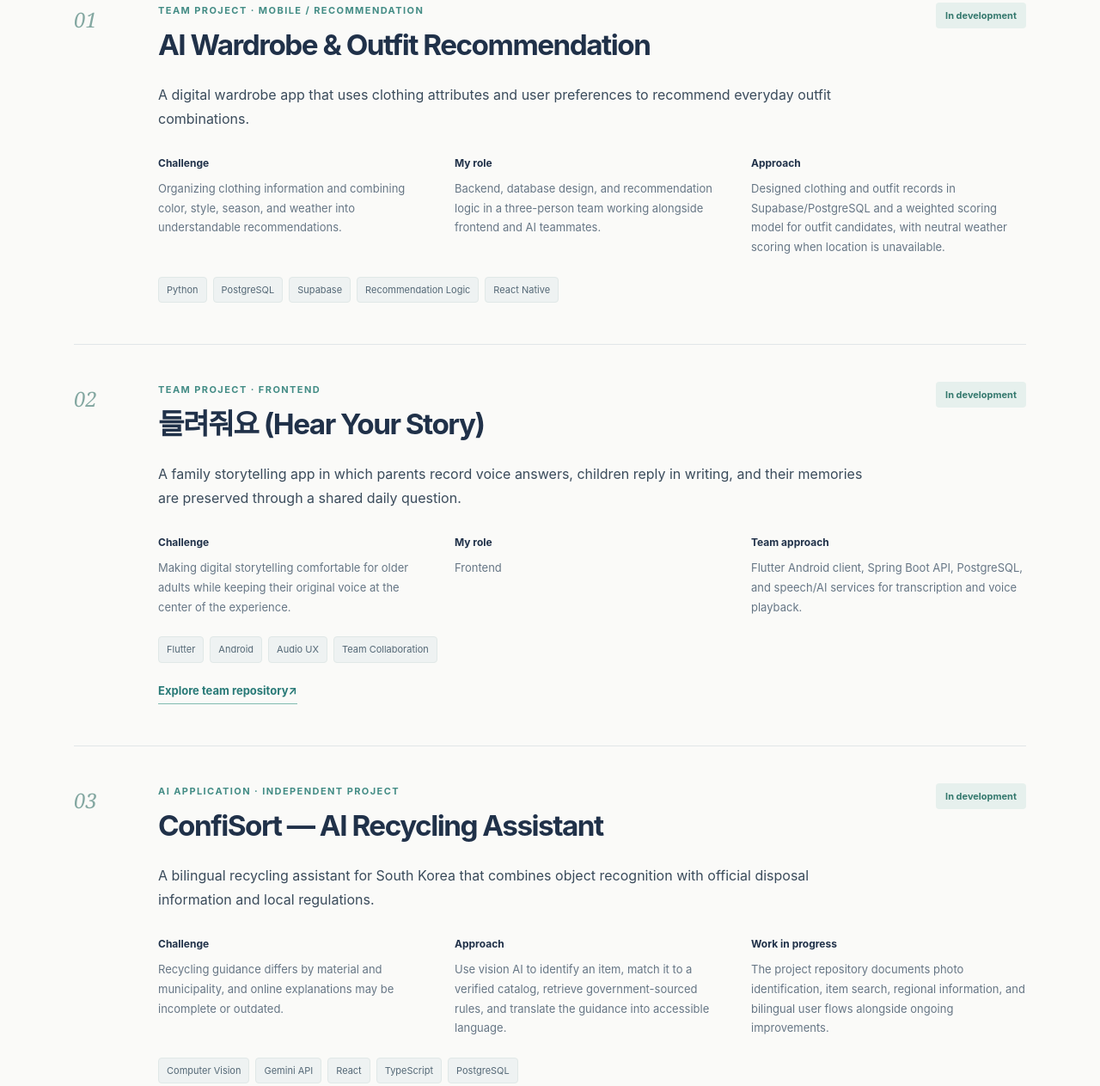
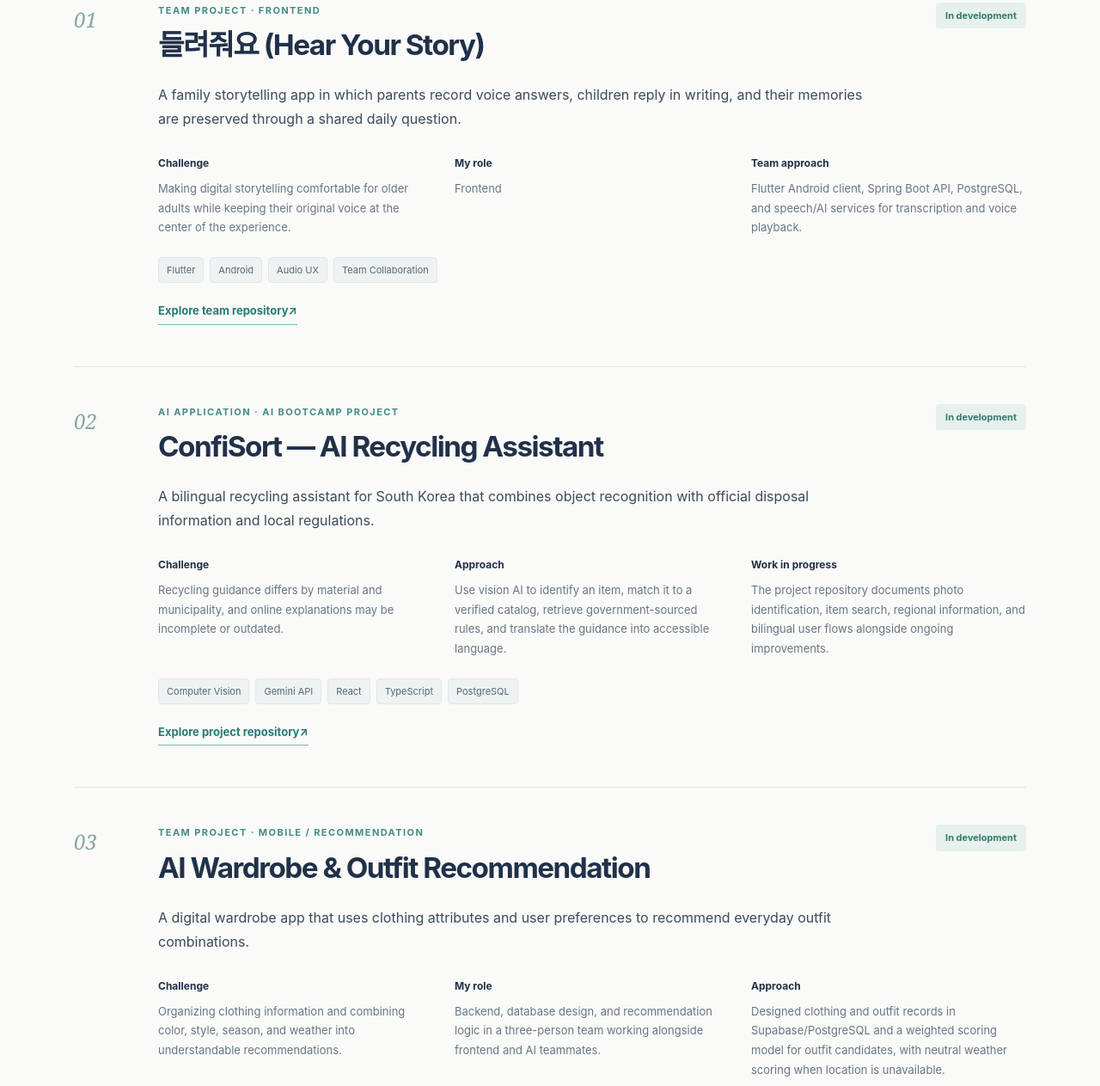
Before and after one commit to ymina25/portfolio, a plain HTML site: page index.html in a window 1280 px wide. Shown: the part 1703-2966 px from the top of the page at 86% size. Drawn offline with Linux system fonts and the light colour scheme.

Commit message:
Reorganize project entries in index.html

```diff
--- a/index.html
+++ b/index.html
@@ -44,10 +44,11 @@
     <div class="container">
       <div class="section-heading"><div><p class="section-label">02 — SELECTED PROJECTS</p><h2>Things I've worked on<span class="accent-dot">.</span></h2></div><p>Product ideas, practical engineering, and team collaboration.</p></div>
       <div class="project-list">
-        <article class="project-entry"><div class="project-no">01</div><div class="project-main"><div class="project-head"><div><p class="project-type">TEAM PROJECT · MOBILE / RECOMMENDATION</p><h3>AI Wardrobe &amp; Outfit Recommendation</h3></div><span class="status-pill">In development</span></div><p class="project-summary">A digital wardrobe app that uses clothing attributes and user preferences to recommend everyday outfit combinations.</p><div class="project-facts"><div><b>Challenge</b><p>Organizing clothing information and combining color, style, season, and weather into understandable recommendations.</p></div><div><b>My role</b><p>Backend, database design, and recommendation logic in a three-person team working alongside frontend and AI teammates.</p></div><div><b>Approach</b><p>Designed clothing and outfit records in Supabase/PostgreSQL and a weighted scoring model for outfit candidates, with neutral weather scoring when location is unavailable.</p></div></div><div class="tag-row"><span>Python</span><span>PostgreSQL</span><span>Supabase</span><span>Recommendation Logic</span><span>React Native</span></div></div></article>
-        <article class="project-entry"><div class="project-no">02</div><div class="project-main"><div class="project-head"><div><p class="project-type"> TEAM PROJECT · FRONTEND</p><h3>들려줘요 (Hear Your Story)</h3></div><span class="status-pill">In development</span></div><p class="project-summary">A family storytelling app in which parents record voice answers, children reply in writing, and their memories are preserved through a shared daily question.</p><div class="project-facts"><div><b>Challenge</b><p>Making digital storytelling comfortable for older adults while keeping their original voice at the center of the experience.</p></div><div><b>My role</b><p>Frontend</p></div><div><b>Team approach</b><p>Flutter Android client, Spring Boot API, PostgreSQL, and speech/AI services for transcription and voice playback.</p></div></div><div class="tag-row"><span>Flutter</span><span>Android</span><span>Audio UX</span><span>Team Collaboration</span></div><a class="project-link" href="https://github.com/ApptiveDev/hear-your-story" target="_blank" rel="noopener noreferrer">Explore team repository <span aria-hidden="true">↗</span></a></div></article>
-        <article class="project-entry"><div class="project-no">03</div><div class="project-main"><div class="project-head"><div><p class="project-type">AI APPLICATION · INDEPENDENT PROJECT</p><h3>ConfiSort — AI Recycling Assistant</h3></div><span class="status-pill">In development</span></div><p class="project-summary">A bilingual recycling assistant for South Korea that combines object recognition with official disposal information and local regulations.</p><div class="project-facts"><div><b>Challenge</b><p>Recycling guidance differs by material and municipality, and online explanations may be incomplete or outdated.</p></div><div><b>Approach</b><p>Use vision AI to identify an item, match it to a verified catalog, retrieve government-sourced rules, and translate the guidance into accessible language.</p></div><div><b>Work in progress</b><p>The project repository documents photo identification, item search, regional information, and bilingual user flows alongside ongoing improvements.</p></div></div><div class="tag-row"><span>Computer Vision</span><span>Gemini API</span><span>React</span><span>TypeScript</span><span>PostgreSQL</span></div><a class="project-link" href="https://github.com/ymina25/confisort" target="_blank" rel="noopener noreferrer">Explore project repository <span aria-hidden="true">↗</span></a></div></article>
-        <article class="project-entry"><div class="project-no">04</div><div class="project-main"><div class="project-head"><div><p class="project-type">2026 PNU CSE TECH WEEK · HACKATHON</p><h3>Team Neon — Autonomous Search &amp; Rescue</h3></div><span class="status-pill">Team project</span></div><p class="project-summary">A Webots simulation in which a TurtleBot3 explores an unfamiliar environment, identifies a target apple, avoids obstacles, and returns to its starting point.</p><div class="project-facts"><div><b>Challenge</b><p>Autonomous exploration and navigation without a prebuilt map or ground-truth localization.</p></div><div><b>Team approach</b><p>Occupancy-grid mapping, frontier exploration, cost-aware A* planning, DWA obstacle avoidance, and camera-based target detection.</p></div><div><b>Experience</b><p>Participated in robotics simulation and the team's exploration and visual recognition workflow during the hackathon.</p></div></div><div class="tag-row"><span>Python</span><span>Webots</span><span>TurtleBot3</span><span>Computer Vision</span><span>A*</span></div><a class="project-link" href="https://github.com/ymina25/Team_Neon" target="_blank" rel="noopener noreferrer">Explore team repository <span aria-hidden="true">↗</span></a></div></article>
+
+        <article class="project-entry"><div class="project-no">01</div><div class="project-main"><div class="project-head"><div><p class="project-type"> TEAM PROJECT · FRONTEND</p><h3>들려줘요 (Hear Your Story)</h3></div><span class="status-pill">In development</span></div><p class="project-summary">A family storytelling app in which parents record voice answers, children reply in writing, and their memories are preserved through a shared daily question.</p><div class="project-facts"><div><b>Challenge</b><p>Making digital storytelling comfortable for older adults while keeping their original voice at the center of the experience.</p></div><div><b>My role</b><p>Frontend</p></div><div><b>Team approach</b><p>Flutter Android client, Spring Boot API, PostgreSQL, and speech/AI services for transcription and voice playback.</p></div></div><div class="tag-row"><span>Flutter</span><span>Android</span><span>Audio UX</span><span>Team Collaboration</span></div><a class="project-link" href="https://github.com/ApptiveDev/hear-your-story" target="_blank" rel="noopener noreferrer">Explore team repository <span aria-hidden="true">↗</span></a></div></article>
+        <article class="project-entry"><div class="project-no">02</div><div class="project-main"><div class="project-head"><div><p class="project-type">AI APPLICATION · AI BOOTCAMP PROJECT</p><h3>ConfiSort — AI Recycling Assistant</h3></div><span class="status-pill">In development</span></div><p class="project-summary">A bilingual recycling assistant for South Korea that combines object recognition with official disposal information and local regulations.</p><div class="project-facts"><div><b>Challenge</b><p>Recycling guidance differs by material and municipality, and online explanations may be incomplete or outdated.</p></div><div><b>Approach</b><p>Use vision AI to identify an item, match it to a verified catalog, retrieve government-sourced rules, and translate the guidance into accessible language.</p></div><div><b>Work in progress</b><p>The project repository documents photo identification, item search, regional information, and bilingual user flows alongside ongoing improvements.</p></div></div><div class="tag-row"><span>Computer Vision</span><span>Gemini API</span><span>React</span><span>TypeScript</span><span>PostgreSQL</span></div><a class="project-link" href="https://github.com/ymina25/confisort" target="_blank" rel="noopener noreferrer">Explore project repository <span aria-hidden="true">↗</span></a></div></article>
+        <article class="project-entry"><div class="project-no">03</div><div class="project-main"><div class="project-head"><div><p class="project-type">TEAM PROJECT · MOBILE / RECOMMENDATION</p><h3>AI Wardrobe &amp; Outfit Recommendation</h3></div><span class="status-pill">In development</span></div><p class="project-summary">A digital wardrobe app that uses clothing attributes and user preferences to recommend everyday outfit combinations.</p><div class="project-facts"><div><b>Challenge</b><p>Organizing clothing information and combining color, style, season, and weather into understandable recommendations.</p></div><div><b>My role</b><p>Backend, database design, and recommendation logic in a three-person team working alongside frontend and AI teammates.</p></div><div><b>Approach</b><p>Designed clothing and outfit records in Supabase/PostgreSQL and a weighted scoring model for outfit candidates, with neutral weather scoring when location is unavailable.</p></div></div><div class="tag-row"><span>Python</span><span>PostgreSQL</span><span>Supabase</span><span>Recommendation Logic</span><span>React Native</span></div></div></article>
+        <article class="project-entry"><div class="project-no">04</div><div class="project-main"><div class="project-head"><div><p class="project-type">2026 PNU CSE TECH WEEK · HACKATHON</p><h3>Team Neon — Autonomous Search &amp; Rescue</h3></div><span class="status-pill">Hackathon</span></div><p class="project-summary">A Webots simulation in which a TurtleBot3 explores an unfamiliar environment, identifies a target apple, avoids obstacles, and returns to its starting point.</p><div class="project-facts"><div><b>Challenge</b><p>Autonomous exploration and navigation without a prebuilt map or ground-truth localization.</p></div><div><b>Team approach</b><p>Occupancy-grid mapping, frontier exploration, cost-aware A* planning, DWA obstacle avoidance, and camera-based target detection.</p></div><div><b>Experience</b><p>Participated in robotics simulation and the team's exploration and visual recognition workflow during the hackathon.</p></div></div><div class="tag-row"><span>Python</span><span>Webots</span><span>Computer Vision</span><span>A*</span></div></div></article>
       </div>
     </div>
   </section>
```
